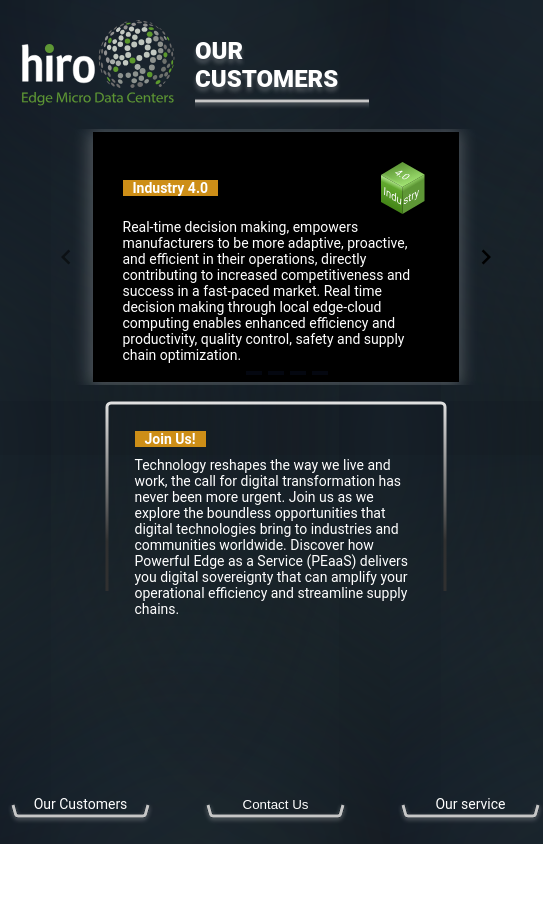
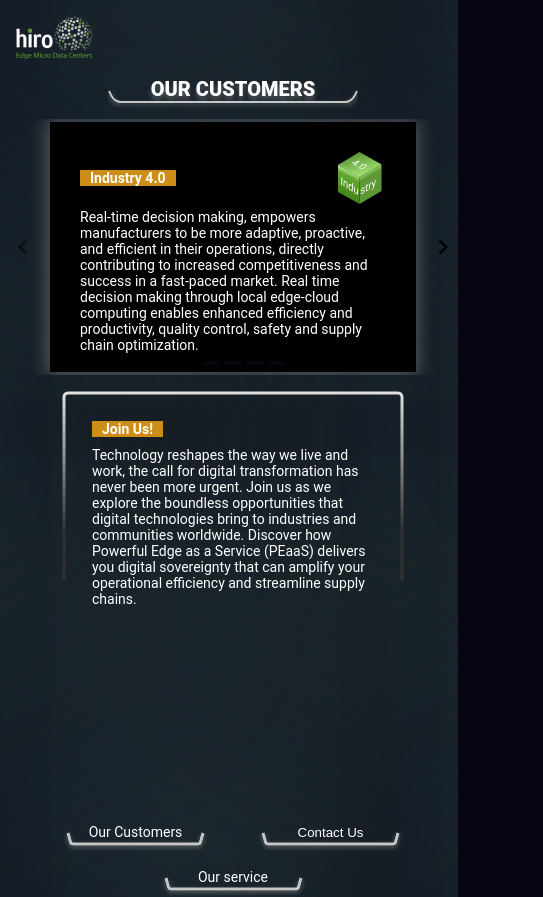
Before and after one commit to HIRO-MicroDataCenters-BV/hiro-website, a Vue app: page / in a window 390 px wide. Shown: the whole page, 543 px wide, since content can reach past the window. Before the commit the page ends 844 px from the top, so only its background shows below. Built offline with nearby package versions, Linux system fonts and the light colour scheme.

Commit message:
more responsive layout

```diff
--- a/src/assets/base.css
+++ b/src/assets/base.css
@@ -35,7 +35,7 @@
 
 body {
   color: var(--color-text);
-  background: url('backgrounds/background-mobile.svg');
+  background: #050611 url('backgrounds/background-mobile.svg');
   background-size: cover;
   font-family: Roboto, Oxygen, Ubuntu, Cantarell, 'Fira Sans', 'Droid Sans',
     'Helvetica Neue', sans-serif;
--- a/src/layout/AppFooter.vue
+++ b/src/layout/AppFooter.vue
@@ -35,10 +35,6 @@ const hideContactSection = () => {
               info@hiro-microdatacenters.nl
             </a>
           </p>
-          <p>
-            Phone number:
-            <a href="tel:0612345678">0612345678</a>
-          </p>
         </address>
         <IconCross
           class="app-footer__contact-exit"
@@ -55,8 +51,10 @@ const hideContactSection = () => {
   display: flex;
   align-items: center;
   justify-content: center;
-  gap: 50px;
+  gap: 5px 50px;
   height: 80px;
+  flex-wrap: wrap;
+  padding-top: 3rem;
 }
 
 .app-footer__side {
--- a/src/layout/AppHeader.vue
+++ b/src/layout/AppHeader.vue
@@ -18,10 +18,8 @@ const currentPath = computed(() => router.currentRoute.value.path);
       <RouterLink to="/">
         <img
           alt="Hiro logo"
-          class="logo"
+          class="app-header__heading-logo"
           src="@/assets/hiro-logo.svg?url"
-          height="100"
-          width="181"
         />
       </RouterLink>
     </nav>
@@ -46,37 +44,85 @@ const currentPath = computed(() => router.currentRoute.value.path);
   align-items: center;
   justify-content: center;
   padding: 10px 0;
+  flex-direction: column;
+
+  @media (--breakpoint-desktop) {
+    flex-direction: row;
+  }
 }
 
 .app-header nav {
   display: flex;
-  align-items: center;
-  flex: 1;
+  align-items: flex-start;
+  align-self: baseline;
+
+  @media (--breakpoint-desktop) {
+    align-items: center;
+    flex: 1;
+  }
+}
+
+.app-header__heading-logo {
+  height: 50px;
+
+  @media (--breakpoint-desktop) {
+    height: 100px;
+    width: 181px;
+  }
 }
 
 .app-header__heading {
   flex: 1;
-  width: 100%;
+  width: 250px;
   display: flex;
   justify-content: center;
   align-items: end;
-  gap: 20px;
-  padding: 1rem 0;
-  background: url('./assets/header-h1.svg') bottom no-repeat;
+  gap: 5px;
+  padding: 0.5rem 0;
+  background: url('./assets/header-mobile-h1.svg') bottom no-repeat;
   text-shadow: 0 4px 4px rgba(255, 255, 255, 0.25);
+
+  @media (--breakpoint-tablet-large) {
+    background: url('./assets/header-h1.svg') bottom no-repeat;
+    width: 100%;
+    gap: 20px;
+    padding: 1rem 0;
+  }
+
+  @media (--breakpoint-desktop) {
+    background: url('./assets/header-h1.svg') bottom no-repeat;
+  }
 }
 
 .app-header__heading-text {
   text-transform: uppercase;
-  font-size: 1.5rem;
+  font-size: 1.25rem;
   font-style: normal;
   font-weight: 900;
   line-height: normal;
+  text-align: center;
+
+  @media (--breakpoint-tablet-large) {
+    font-size: 1.5rem;
+  }
+
+  @media (--breakpoint-desktop) {
+    font-size: 1.5rem;
+  }
 }
 
 .app-header__heading-cube {
   position: relative;
-  top: 20px;
+  top: 10px;
+  width: 40px;
+
+  @media (--breakpoint-tablet-large) {
+    top: 20px;
+    width: initial;
+  }
+
+  @media (--breakpoint-desktop) {
+  }
 }
 
 .app-header__heading-right {
```
Also changed, not shown: src/layout/assets/header-mobile-h1.svg (added).
